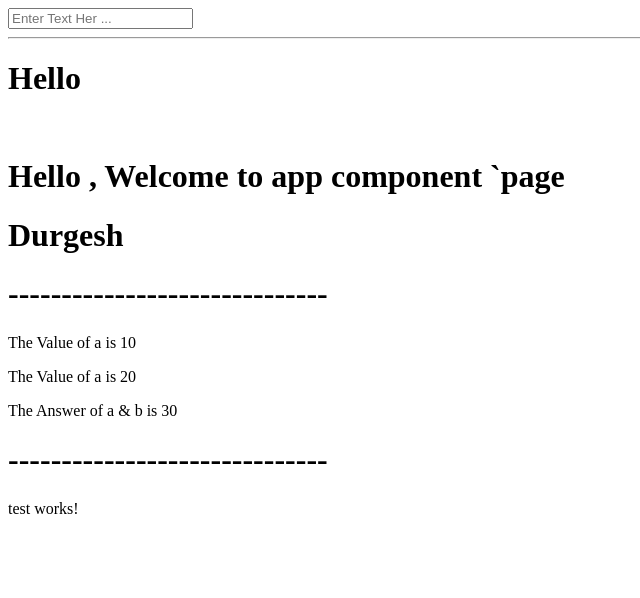
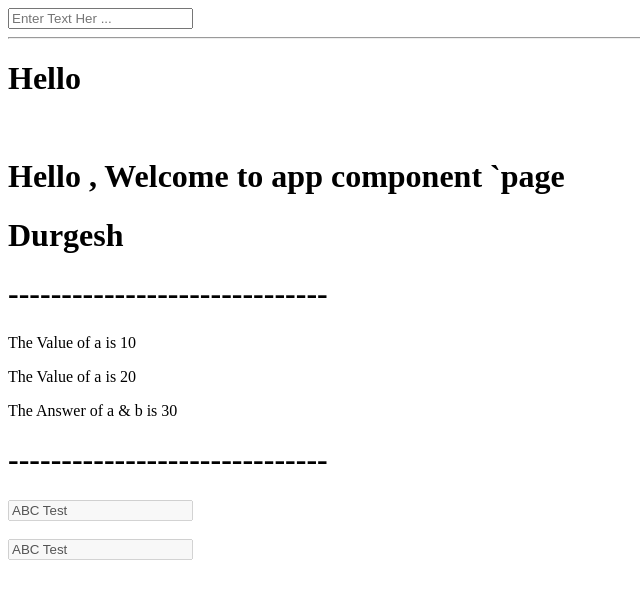
Before and after one commit to dsmofficial2000/MyFirstApp, an Angular app: page / in a window 1280 px wide. Shown: the top 598 px of the page, without its empty margins (0-640 px from the left). Built offline with nearby package versions, Linux system fonts and the light colour scheme.

Commit message:
property binding

```diff
--- a/src/app/app.component.html
+++ b/src/app/app.component.html
@@ -1,15 +1 @@
-<title>Hello</title>
-<input type="text" [(ngModel)]="name" placeholder="Enter Text Her ...">
-<hr>
-<h1>Hello {{name}} </h1>
-<br>
-<h1>{{msg}}</h1>
-<h1>{{title}}</h1>
-<h1>------------------------------</h1>
-<p> The Value of a is {{a}}</p>
-<p> The Value of a is {{b}}</p>
-<p> The Answer of a & b is {{ans}}</p>
-<h1>------------------------------</h1>
-
-
 <app-test></app-test>
--- a/src/app/app.component.ts
+++ b/src/app/app.component.ts
@@ -1,22 +1,14 @@
-import { CommonModule } from '@angular/common';
 import { Component } from '@angular/core';
-import { FormsModule } from '@angular/forms';
 import { RouterOutlet } from '@angular/router';
 import { TestComponent } from './test/test.component';
 
 @Component({
   selector: 'app-root',
   standalone: true,
-  imports: [RouterOutlet, CommonModule, FormsModule, TestComponent],
+  imports: [RouterOutlet, TestComponent],
   templateUrl: './app.component.html',
   styleUrl: './app.component.css'
 })
 export class AppComponent {
-  name : string = "";
-  title = 'Durgesh';
-  msg = 'Hello , Welcome to app component `page';
 
-  a = 10;
-  b = 20;
-  ans = this.a + this.b;
 }
--- a/src/app/test/test.component.html
+++ b/src/app/test/test.component.html
@@ -1 +1,18 @@
-<p>test works!</p>
+<title>Hello</title>
+<input type="text" [(ngModel)]="name" placeholder="Enter Text Her ...">
+<hr>
+<h1>Hello {{name}} </h1>
+<br>
+<h1>{{msg}}</h1>
+<h1>{{title}}</h1>
+<h1>------------------------------</h1>
+<p> The Value of a is {{a}}</p>
+<p> The Value of a is {{b}}</p>
+<p> The Answer of a & b is {{ans}}</p>
+<h1>------------------------------</h1>
+
+<input type="text" value="{{inputVal}}" disabled="isDisabled"/>
+<br>
+<br>
+<!-- The property binding is a good approach  -->
+<input type="text" [value]="inputVal" [disabled]="isDisabled"/>
--- a/src/app/test/test.component.ts
+++ b/src/app/test/test.component.ts
@@ -1,12 +1,22 @@
+import { CommonModule } from '@angular/common';
 import { Component } from '@angular/core';
+import { FormsModule } from '@angular/forms';
 
 @Component({
   selector: 'app-test',
   standalone: true,
-  imports: [],
+  imports: [ CommonModule, FormsModule],
   templateUrl: './test.component.html',
   styleUrl: './test.component.css'
 })
 export class TestComponent {
+  name : string = "";
+  title = 'Durgesh';
+  msg = 'Hello , Welcome to app component `page';
+  inputVal = 'ABC Test';
+  isDisabled = true;
 
+  a = 10;
+  b = 20;
+  ans = this.a + this.b;
 }
```
